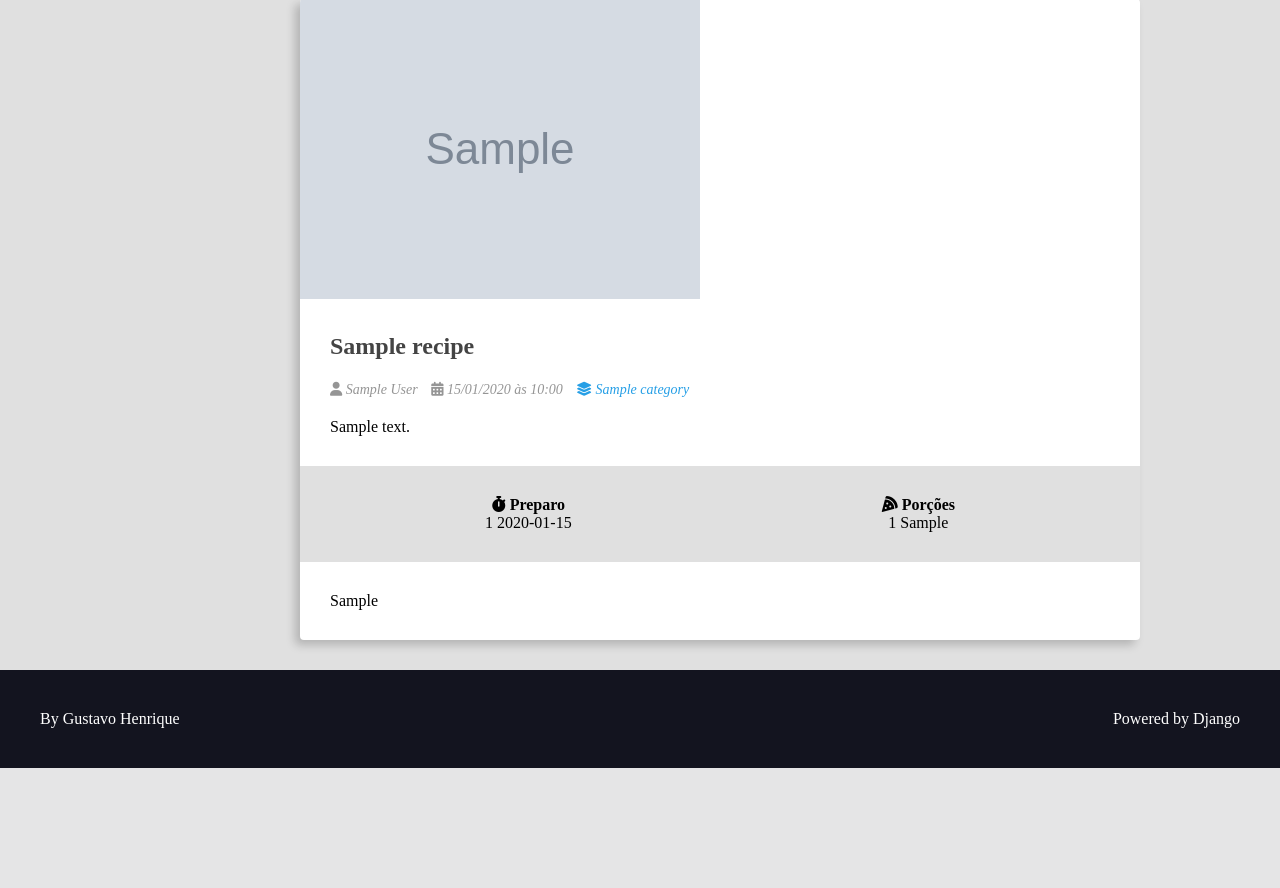
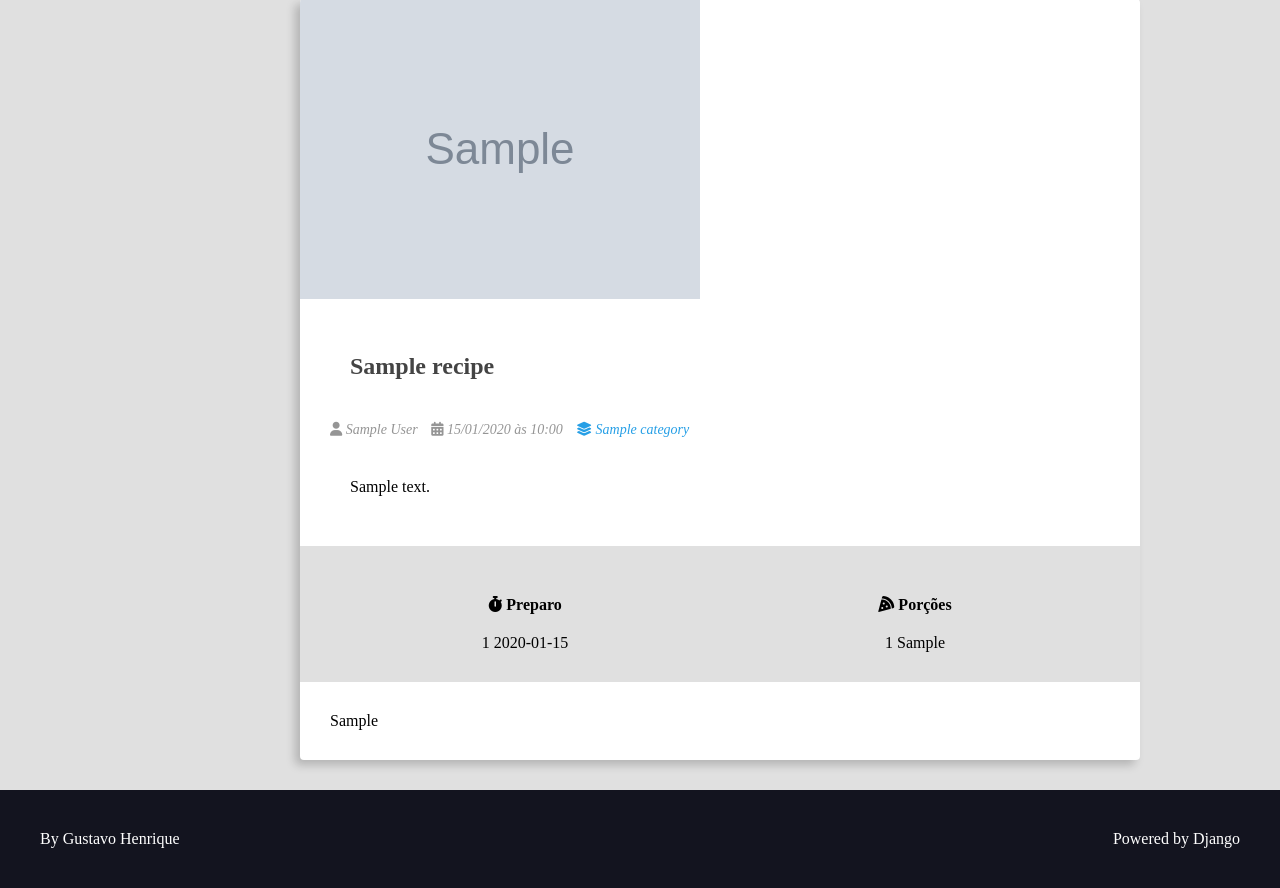
Before and after one commit to guhls/django-curso, a Django app: page /recipes/1/ in a window 1280 px wide; the page is wider, and only the part inside the window is pictured. Shown: the part 213-1101 px from the top of that part. Before the commit the page ends 981 px from the top of that part, so only its background shows below. Run offline with Django 4.2, Linux system fonts and the light colour scheme; tables that the repository leaves empty hold one stand-in row (values such as "Sample post"); grey boxes marked "Sample" are stand-in pictures; some libraries are stand-ins or nearby versions.

Commit message:
updated style to preparation steps in html

```diff
--- a/recipes/static/recipes/css/style.css
+++ b/recipes/static/recipes/css/style.css
@@ -254,6 +254,15 @@ body {
     padding: var(--spacing-gutter-medium);
 }
 
+/* Preparation steps in HTML */
+.preparation-steps h1, h2, h3, h4, h5, h6, p{
+    margin: 2rem;
+}
+
+.preparation-steps ol, ul{
+    margin: 0 2rem;
+    padding: 0 4rem;
+}
 
 /*footer*/
 .main-footer {
```
